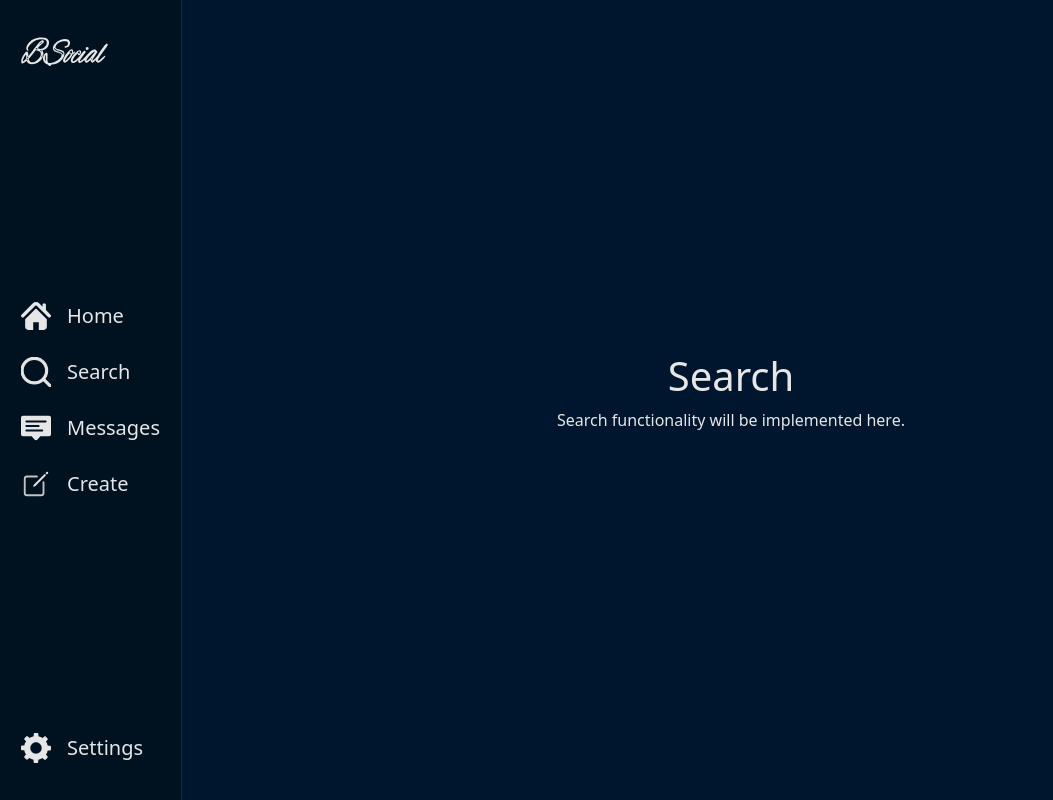
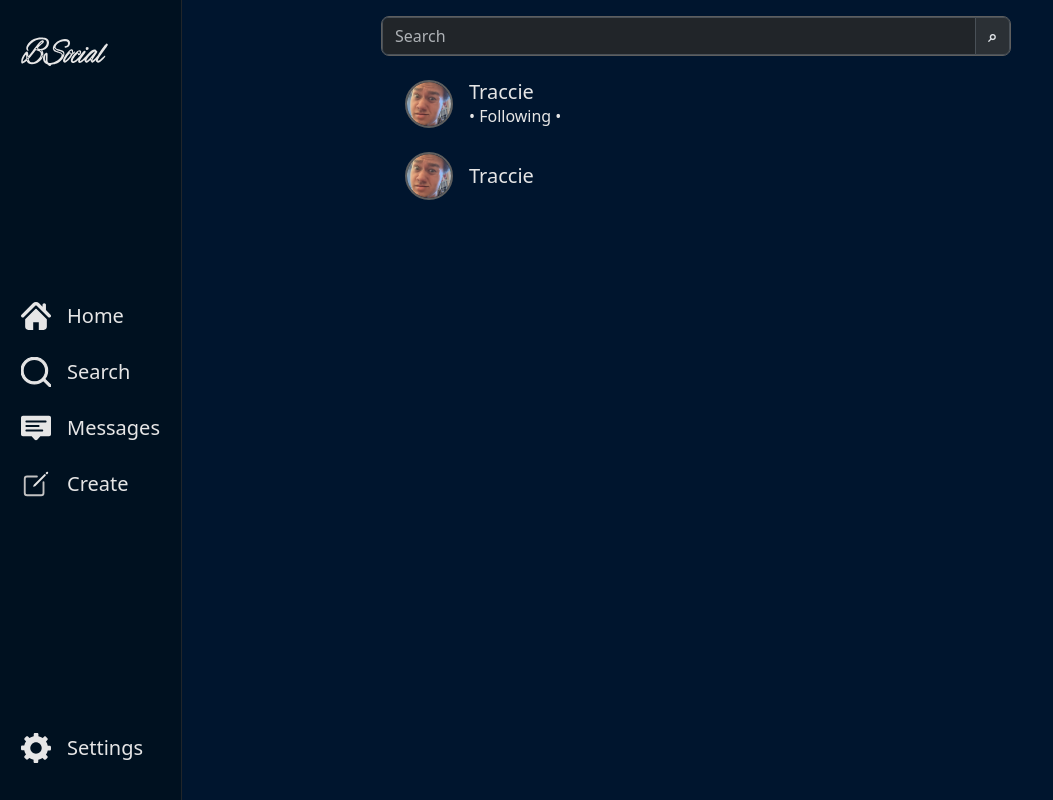
Before and after one commit to bennyschoo/BSocial, a React (Vite) app in the folder bsocial-client/: page /search in a window 1280 px wide. Shown: the whole page, without its empty margins (0-1053 px from the left). Built offline with nearby package versions, Linux system fonts and the light colour scheme.

Commit message:
added search page template

```diff
--- a/bsocial-client/index.html
+++ b/bsocial-client/index.html
@@ -1,5 +1,5 @@
 <!doctype html>
-<html lang="en">
+<html data-bs-theme="dark" lang="en">
   <head>
     <meta charset="UTF-8" />
     <link rel="icon" type="image/svg+xml" href="/vite.svg" />
--- a/bsocial-client/public/styles/styles.css
+++ b/bsocial-client/public/styles/styles.css
@@ -37,3 +37,14 @@
 .post{
     border-bottom: var(--border-color) solid 1px;
 }
+
+.search-bar{
+    border: 1px solid var(--border-color) !important;
+    border-radius: 8px;
+    width: 90%;
+}
+
+.search{
+    width: 80%;
+    max-width: 700px;
+}
--- a/bsocial-client/src/components/search_components/Search.tsx
+++ b/bsocial-client/src/components/search_components/Search.tsx
@@ -1,10 +1,13 @@
-
+import SearchBar from "./SearchBar.tsx";
+import SearchResult from "./SearchResult.tsx";
 
 function Search() {
     return (
-        <div className="d-flex flex-column align-items-center justify-content-center" style={{height: "100vh"}}>
-            <h1>Search</h1>
-            <p>Search functionality will be implemented here.</p>
+        <div className="search">
+            <SearchBar onSearch={(input)=>{console.log(input)}} />
+            <SearchResult pfpurl="/img/traccie.jpg" username="Traccie" following={true}/>
+            <SearchResult pfpurl="/img/traccie.jpg" username="Traccie" following={false}/>
+
         </div>
     );
 }
--- /dev/null
+++ b/bsocial-client/src/components/search_components/SearchBar.tsx
@@ -0,0 +1,21 @@
+
+interface SearchBarProps {
+    onSearch: (query: string) => void;
+}
+
+function SearchBar({onSearch}: SearchBarProps) {
+    const handleInputChange = (event: React.ChangeEvent<HTMLInputElement>) => {
+        const inputValue = event.target.value;
+        onSearch(inputValue);
+    };
+
+    return (
+        <div className="input-group my-3 search-bar">
+            <input type="text" className="form-control" placeholder="Search" aria-label="Username" aria-describedby="basic-addon1" onChange={handleInputChange}/>
+            <span className="input-group-text" id="basic-addon1"><strong>⌕</strong></span>
+        </div>
+    )
+
+}
+
+export default SearchBar;
--- /dev/null
+++ b/bsocial-client/src/components/search_components/SearchResult.tsx
@@ -0,0 +1,22 @@
+import ProfilePic from "../ProfilePic";
+
+
+interface SearchResultProps {
+  pfpurl: string;
+  username: string;
+  following: boolean;
+}
+
+function SearchResults({pfpurl, username, following}: SearchResultProps) {
+  return (
+    <div className={"search-result m-4 d-flex"+ (following ? "" : " align-items-center")}>
+        <ProfilePic url={pfpurl} size={48} alt="Profile Picture" />
+        <div>
+          <h5 className="my-0 ms-3">{username}</h5>
+          {following ? <p className="my-0 ms-3">• Following •</p> : following}
+        </div>
+    </div>
+  );
+}
+
+export default SearchResults;
```
